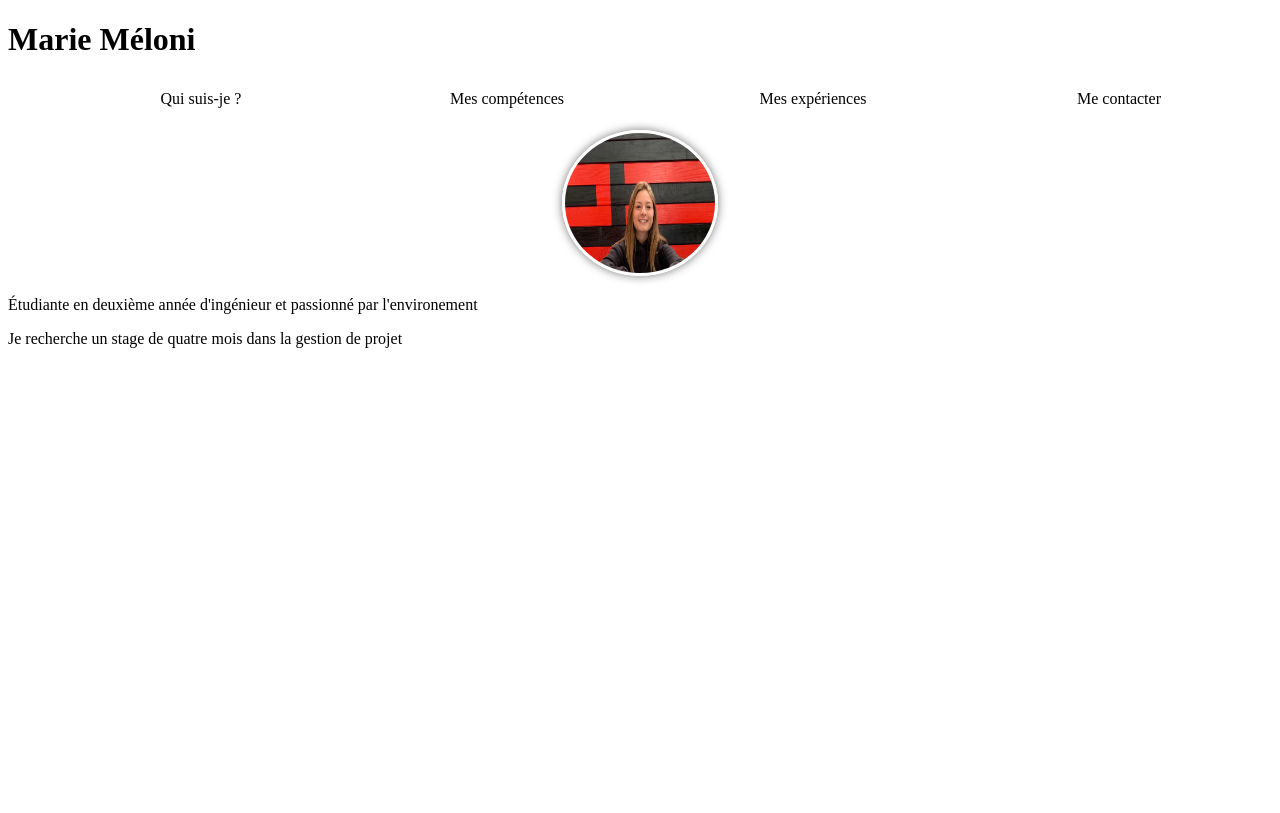
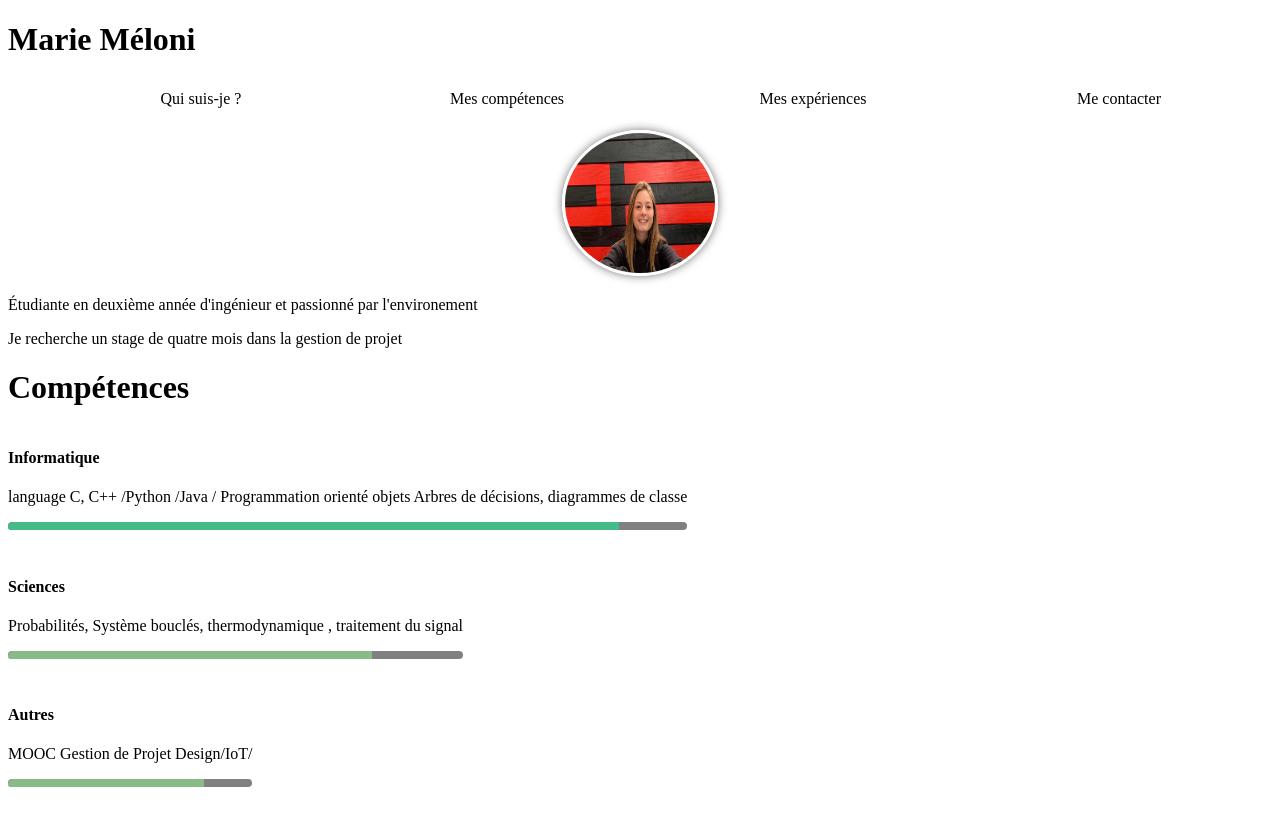
Before and after one commit to Mariemln/TP1_web, a plain HTML site: page index.html in a window 1280 px wide. Drawn offline with Linux system fonts and the light colour scheme.

Commit message:
compétences

```diff
--- a/index.html
+++ b/index.html
@@ -12,7 +12,7 @@
         <nav>
             <ul>
                 <li><a href="#Qui">Qui suis-je ?</a>
-                <li><a href="#">Mes compétences </a>
+                <li><a href="#Compet">Mes compétences </a>
                 <li><a href="#">Mes expériences</a>
                 <li><a href="#">Me contacter</a>
 
@@ -26,7 +26,41 @@
             <p>Étudiante en deuxième année d'ingénieur et passionné par l'environement</p>
             <p>Je recherche un stage de quatre mois dans la gestion de projet</p>
         </div>
+        <h1>Compétences</h1>
+        <div class="Compet">
+
+            <div class="barre">
+                <h4>Informatique</h4>
+                <p>language C, C++ /Python /Java / Programmation orienté objets Arbres de décisions, diagrammes de classe
+                    <div class="conteneur-barre"><span class="barre barre90"></span></div>
+                </p>
+
+            </div>
         </div>
+
+        <div class="Compet">
+
+            <div class="barre">
+                <h4>Sciences</h4>
+                <p>Probabilités, Système bouclés, thermodynamique , traitement du signal
+                    <div class="conteneur-barre"><span class="barre c85"></span></div>
+                </p>
+
+            </div>
+        </div>
+
+        <div class="Compet">
+
+            <div class="barre">
+                <h4>Autres</h4>
+                <p>MOOC Gestion de Projet Design/IoT/
+                    <div class="conteneur-barre"><span class="barre c85"></span></div>
+                </p>
+
+            </div>
+        </div>
+
+
 
 
     </body>
--- a/style.css
+++ b/style.css
@@ -63,3 +63,37 @@ nav a:hover{
     border-radius: 50%;
     margin-top: -30px;
 }
+/*SECTION competences*/
+
+.h4{
+    width: 90%;
+}
+.Compet{
+    display:flex;
+    flex-flow: row wrap;
+    margin-bottom: 10px;
+    margin-top: 10px;
+
+}
+.conteneur-barre{
+    flex: 0 0 80%;
+    height: 0.5em;
+    margin-bottom: 0.25em;
+    border-radius: 5px;
+    background-color: grey;
+}
+.barre90{
+    width: 90%;
+    background-color: #4B8;
+}
+.c85{
+    width: 80%;
+    background-color: #8B8;
+}
+.barre{
+    display: block;
+    height: 100%;
+    float: left;
+    border-top-left-radius: 10px;
+    border-bottom-left-radius: 5px;
+}
```
